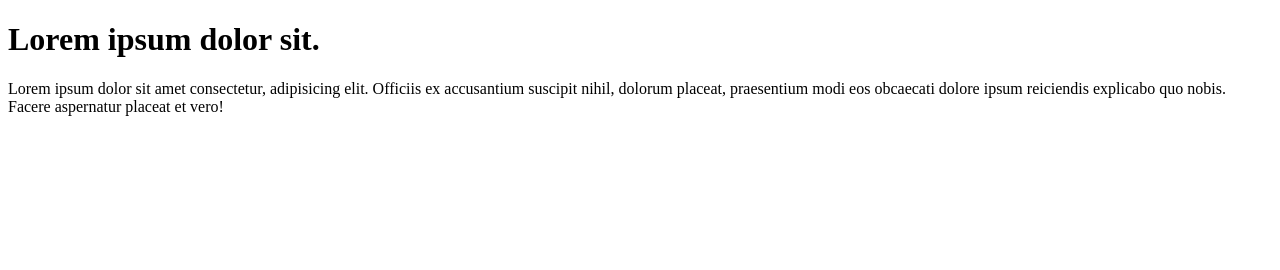
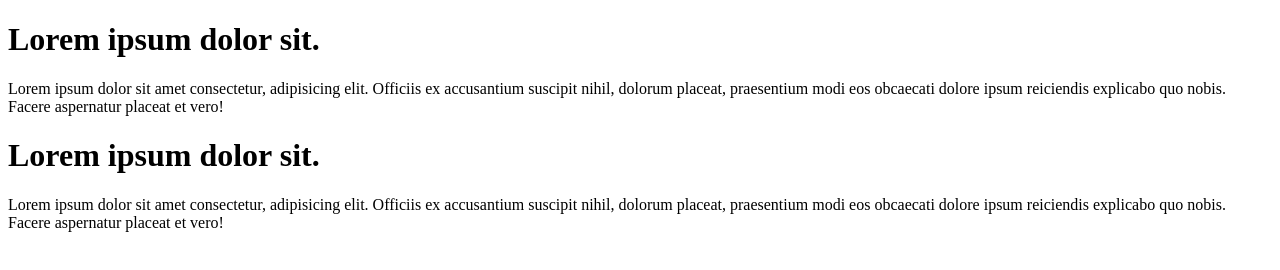
Before and after one commit to GhostRider235/Example1, a plain HTML site: page index.html in a window 1280 px wide. Drawn offline with Linux system fonts and the light colour scheme.

Commit message:
Este es el segundo commit

```diff
--- a/index.html
+++ b/index.html
@@ -8,5 +8,9 @@
 <body>
     <h1>Lorem ipsum dolor sit.</h1>
     <p>Lorem ipsum dolor sit amet consectetur, adipisicing elit. Officiis ex accusantium suscipit nihil, dolorum placeat, praesentium modi eos obcaecati dolore ipsum reiciendis explicabo quo nobis. Facere aspernatur placeat et vero!</p>
+
+    <h1>Lorem ipsum dolor sit.</h1>
+    <p>Lorem ipsum dolor sit amet consectetur, adipisicing elit. Officiis ex accusantium suscipit nihil, dolorum placeat, praesentium modi eos obcaecati dolore ipsum reiciendis explicabo quo nobis. Facere aspernatur placeat et vero!</p>
+
 </body>
 </html>
```
Also changed, not shown: 1 other file.
